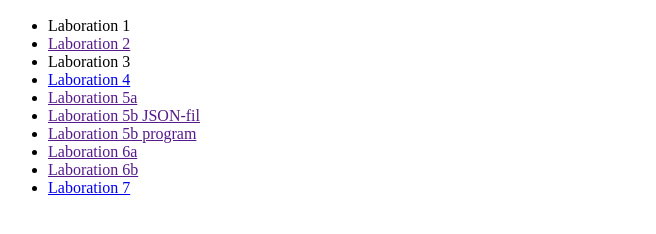
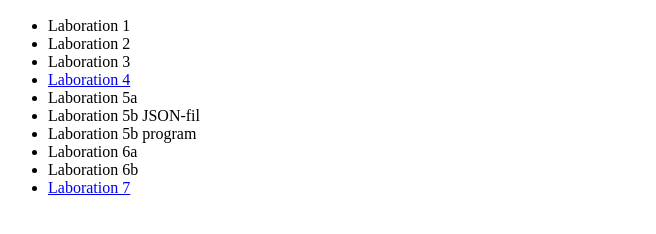
Before and after one commit to HEHvidunge/w3tlabbar, a plain HTML site: page index.html in a window 1280 px wide. Shown: the part 110-344 px from the top of the page, without its empty margins (0-656 px from the left). Drawn offline with Linux system fonts and the light colour scheme.

Commit message:
thursday26okt3

```diff
--- a/index.html
+++ b/index.html
@@ -14,23 +14,23 @@
     </Header>
     <nav>
         <ul>
-            <li>Laboration 1</a>
+            <li>Laboration 1
             </li>
-            <li><a href="">Laboration 2</a>
+            <li>Laboration 2
             </li>
-            <li>Laboration 3</a>
+            <li>Laboration 3
             </li>
             <li><a href="L4/index.html">Laboration 4</a>
             </li>
-            <li><a href="">Laboration 5a</a>
+            <li>Laboration 5a
             </li>
-            <li><a href="">Laboration 5b JSON-fil</a>
+            <li>Laboration 5b JSON-fil
             </li>
-            <li><a href="">Laboration 5b program</a>
+            <li>Laboration 5b program
             </li>
-            <li><a href="">Laboration 6a</a>
+            <li>Laboration 6a
             </li>
-            <li><a href="">Laboration 6b</a>
+            <li>Laboration 6b
             </li>
             <li><a href="L7/index.html">Laboration 7</a>
             </li>
```
